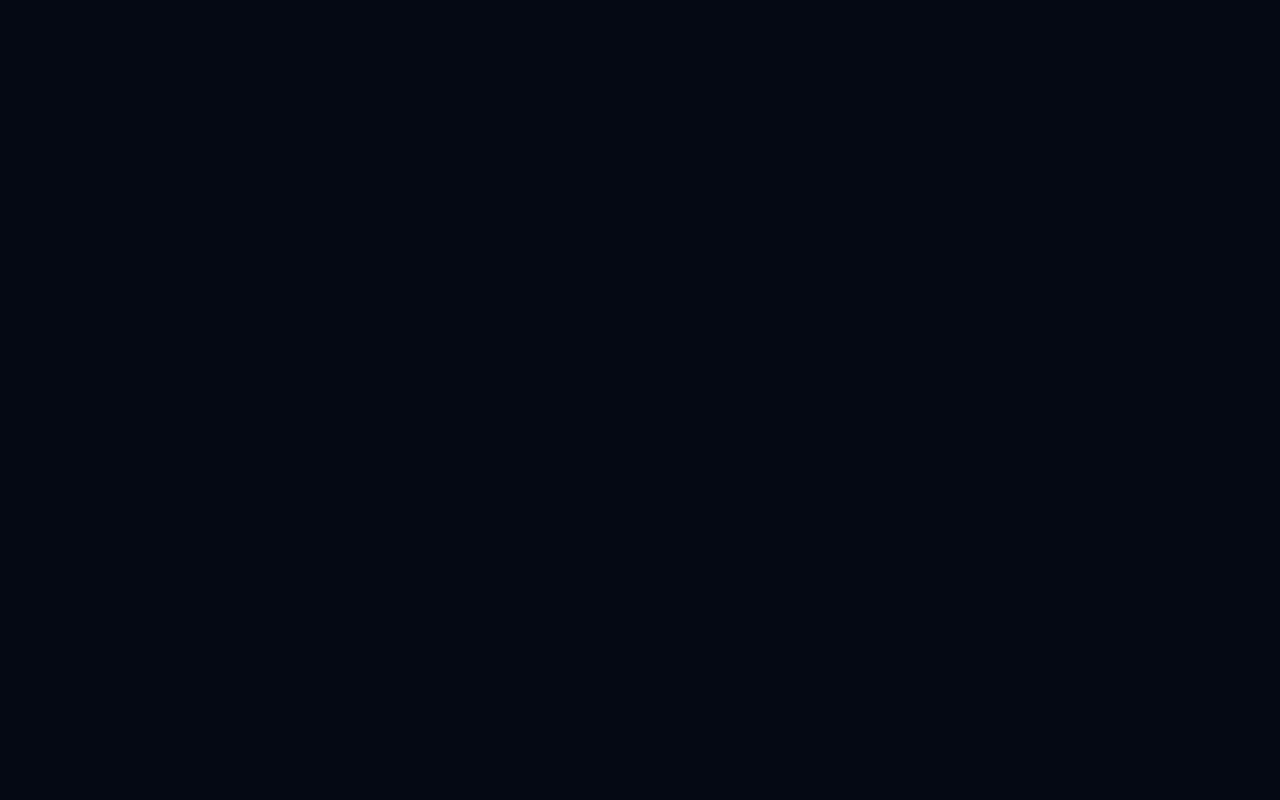
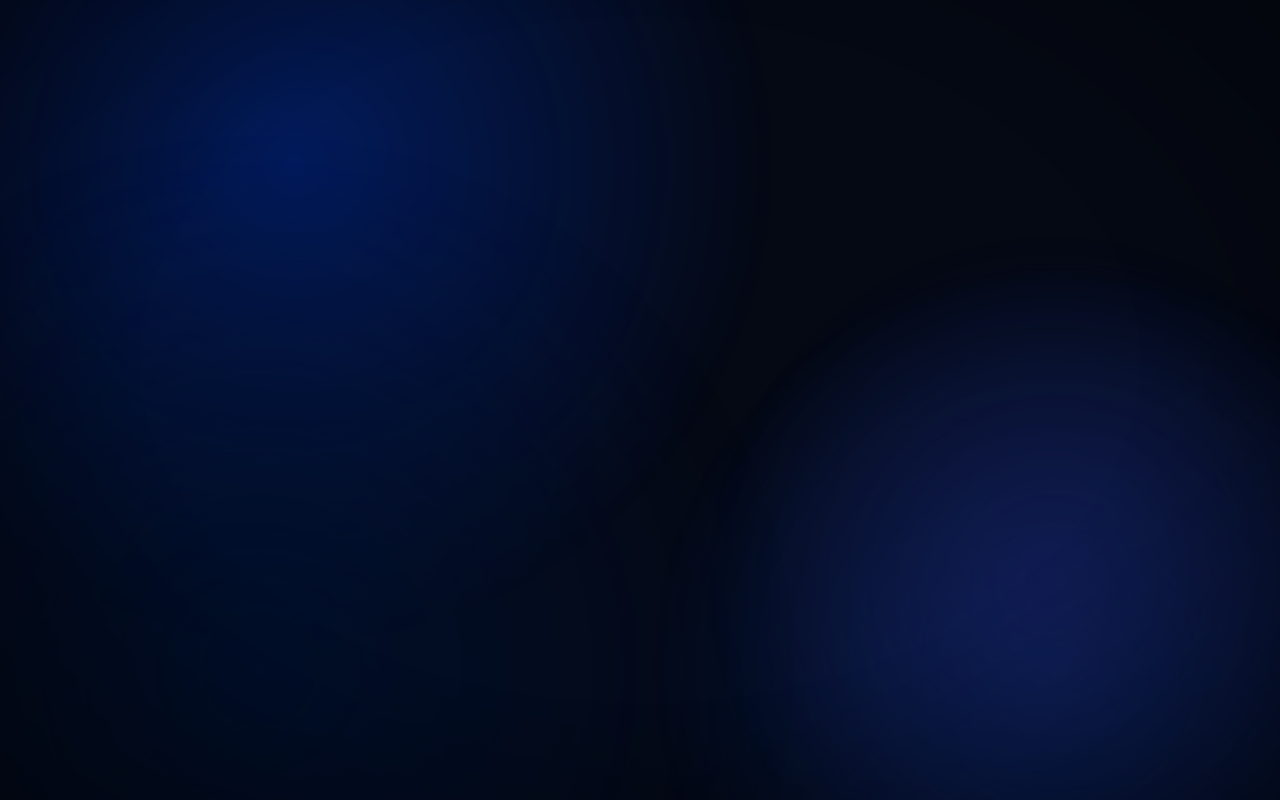
Before and after one commit to osouki22/Portfolio, a Next.js app: page / in a window 1280 px wide. Built offline with nearby package versions, Linux system fonts and the light colour scheme.

Commit message:
feat: add mesh gradient system and palette tokens
Co-Authored-By: Claude Fable 5 <noreply@anthropic.com>
Claude-Session: https://claude.ai/code/session_012t7uKdiQ256taEeUWyJiyj

```diff
--- a/app/globals.css
+++ b/app/globals.css
@@ -94,3 +94,99 @@ body {
   text-transform: uppercase;
   color: var(--ink-45);
 }
+
+/* ---------------------------------------------------------------------------
+   Mesh gradient — fixed behind everything, four soft radial blobs on a dark
+   base, slow ambient drift. Reads only the --mesh-* custom properties.
+   No blur filters: the gradients' own falloff keeps this near-free on GPU.
+--------------------------------------------------------------------------- */
+
+.mesh {
+  position: fixed;
+  inset: 0;
+  z-index: -1;
+  overflow: hidden;
+  background-color: var(--mesh-base);
+}
+
+.mesh__blob {
+  position: absolute;
+  border-radius: 50%;
+  will-change: transform;
+}
+
+.mesh__blob--1 {
+  width: 85vmax;
+  height: 85vmax;
+  top: -30vmax;
+  left: -20vmax;
+  background: radial-gradient(circle, var(--mesh-1) 0%, transparent 62%);
+  opacity: 0.5;
+  animation: mesh-drift-1 46s ease-in-out infinite alternate;
+}
+
+.mesh__blob--2 {
+  width: 70vmax;
+  height: 70vmax;
+  bottom: -25vmax;
+  right: -18vmax;
+  background: radial-gradient(circle, var(--mesh-2) 0%, transparent 60%);
+  opacity: 0.34;
+  animation: mesh-drift-2 58s ease-in-out infinite alternate;
+}
+
+.mesh__blob--3 {
+  width: 62vmax;
+  height: 62vmax;
+  top: 22%;
+  right: -14vmax;
+  background: radial-gradient(circle, var(--mesh-3) 0%, transparent 64%);
+  opacity: 0.55;
+  animation: mesh-drift-3 39s ease-in-out infinite alternate;
+}
+
+.mesh__blob--4 {
+  width: 90vmax;
+  height: 90vmax;
+  bottom: -35vmax;
+  left: -25vmax;
+  background: radial-gradient(circle, var(--mesh-4) 0%, transparent 66%);
+  opacity: 0.75;
+  animation: mesh-drift-4 64s ease-in-out infinite alternate;
+}
+
+.mesh__vignette {
+  position: absolute;
+  inset: 0;
+  background: radial-gradient(
+    ellipse at 50% 45%,
+    transparent 55%,
+    rgba(0, 0, 0, 0.42) 100%
+  );
+}
+
+@keyframes mesh-drift-1 {
+  from { transform: translate3d(0, 0, 0) scale(1); }
+  to   { transform: translate3d(9vmax, 6vmax, 0) scale(1.12); }
+}
+
+@keyframes mesh-drift-2 {
+  from { transform: translate3d(0, 0, 0) scale(1.08); }
+  to   { transform: translate3d(-7vmax, -9vmax, 0) scale(0.96); }
+}
+
+@keyframes mesh-drift-3 {
+  from { transform: translate3d(0, 0, 0) scale(0.95); }
+  to   { transform: translate3d(-10vmax, 7vmax, 0) scale(1.1); }
+}
+
+@keyframes mesh-drift-4 {
+  from { transform: translate3d(0, 0, 0) scale(1); }
+  to   { transform: translate3d(8vmax, -5vmax, 0) scale(1.06); }
+}
+
+@media (prefers-reduced-motion: reduce) {
+  .mesh__blob {
+    animation: none;
+  }
+}
--- a/app/layout.tsx
+++ b/app/layout.tsx
@@ -1,5 +1,6 @@
 import type { Metadata } from "next";
 import { Space_Grotesk } from "next/font/google";
+import MeshGradient from "@/components/layout/MeshGradient";
 import "./globals.css";
 
 const spaceGrotesk = Space_Grotesk({
@@ -20,7 +21,10 @@ export default function RootLayout({
 }: Readonly<{ children: React.ReactNode }>) {
   return (
     <html lang="en" className={spaceGrotesk.variable}>
-      <body className="font-sans">{children}</body>
+      <body className="font-sans">
+        <MeshGradient />
+        {children}
+      </body>
     </html>
   );
 }
--- /dev/null
+++ b/components/layout/MeshGradient.tsx
@@ -0,0 +1,21 @@
+"use client";
+
+/**
+ * The one mesh-gradient implementation on the site. Pure CSS: layered
+ * radial-gradient blobs on a dark base with slow ambient keyframe drift.
+ * Deliberately not WebGL — the GPU budget is reserved for the glitch shaders.
+ *
+ * Reads only the CSS custom properties --mesh-base and --mesh-1..4;
+ * palettes are transitioned by lib/paletteController.ts.
+ */
+export default function MeshGradient() {
+  return (
+    <div className="mesh" aria-hidden="true">
+      <div className="mesh__blob mesh__blob--1" />
+      <div className="mesh__blob mesh__blob--2" />
+      <div className="mesh__blob mesh__blob--3" />
+      <div className="mesh__blob mesh__blob--4" />
+      <div className="mesh__vignette" />
+    </div>
+  );
+}
--- /dev/null
+++ b/lib/motion.ts
@@ -0,0 +1,87 @@
+/**
+ * Every duration and easing curve on the site, named in one place.
+ * Tune motion globally here — components never hardcode timing.
+ *
+ * Intent:
+ *  - glitch: fast, mechanical, discrete (hardware failure)
+ *  - about float: slow, continuous, organic (breathing)
+ *  - work expansion: confident and substantial, never snappy
+ *  - palette shifts: slow and ambient, like a room's lighting changing
+ *  - scroll reveals: restrained, one idea executed precisely
+ */
+
+export const DUR = {
+  /** mesh palette crossfade */
+  palette: 0.85,
+  /** Flip open of a work card into the expanded view */
+  expandOpen: 0.95,
+  /** Flip close back to the grid */
+  expandClose: 0.75,
+  /** prev/next content swap inside the expanded view (faster than the Flip) */
+  projectSwap: 0.45,
+  /** scroll-in reveal of section content */
+  reveal: 1.0,
+  /** grid cards fading back when one expands */
+  gridRecede: 0.6,
+  /** side-nav label reveal */
+  navLabel: 0.35,
+} as const;
+
+export const EASE = {
+  /** default deceleration for reveals and UI */
+  out: "power3.out",
+  /** symmetric moves (palette, nav scroll) */
+  inOut: "power2.inOut",
+  /**
+   * The work expansion — a custom curve with weight: fast commitment,
+   * long confident settle. Registered as "expansion" via CustomEase.
+   */
+  expansionCurve: "M0,0 C0.72,0 0.16,1 1,1",
+  expansion: "expansion",
+  /** prev/next swap — quicker, decisive */
+  swap: "power2.out",
+  /** palette drift */
+  palette: "sine.inOut",
+} as const;
+
+/** Glitch CPU-side dynamics (per-frame lerp factors at 60 fps). */
+export const GLITCH = {
+  /** how fast uIntensity rises on cursor movement */
+  attack: 0.22,
+  /** first-stage release — quick collapse */
+  releaseFast: 0.1,
+  /** second-stage release — slow final settle */
+  releaseSlow: 0.03,
+  /** intensity below which release switches to the slow stage */
+  releaseKnee: 0.3,
+  /** resting intensity floor — scanlines/grain persist, image stays alive */
+  restHero: 0.07,
+  restCard: 0.05,
+  /** strip re-randomization rate (Hz) — discrete, not continuous */
+  stepRate: 12.0,
+  /** max horizontal strip displacement (uv units) */
+  maxShiftHero: 0.16,
+  maxShiftCard: 0.09, // ~55% of hero — grid must stay legible
+} as const;
+
+/** About floating text. */
+export const FLOAT = {
+  /** vertical drift amplitude in px */
+  amp: 5,
+  /** rotational drift amplitude in degrees */
+  rot: 0.6,
+  /** base period in seconds (per-word phase offsets desynchronize it) */
+  period: 6.5,
+  /** cursor repulsion radius in px */
+  radius: 180,
+  /** max repulsion displacement in px */
+  push: 26,
+  /** over-damped spring: per-frame lerp toward target (no bounce) */
+  damping: 0.075,
+} as const;
+
+/** Lenis config — refined, not floaty. */
+export const SCROLL = {
+  lerp: 0.09,
+  wheelMultiplier: 1.0,
+} as const;
--- /dev/null
+++ b/lib/paletteController.ts
@@ -0,0 +1,38 @@
+"use client";
+
+import gsap from "gsap";
+import { palettes, type PaletteKey } from "./palettes";
+import { DUR, EASE } from "./motion";
+
+let activeKey: PaletteKey = "default";
+let tween: gsap.core.Tween | null = null;
+
+/**
+ * Tween the five mesh CSS custom properties on :root toward a palette.
+ * The mesh gradient (and anything else reading the variables) follows
+ * automatically — like a room's lighting shifting, never a hard cut.
+ */
+export function transitionPalette(key: PaletteKey, duration: number = DUR.palette) {
+  if (typeof document === "undefined" || key === activeKey) return;
+  activeKey = key;
+  const p = palettes[key];
+  tween?.kill();
+  tween = gsap.to(document.documentElement, {
+    "--mesh-base": p.base,
+    "--mesh-1": p.c1,
+    "--mesh-2": p.c2,
+    "--mesh-3": p.c3,
+    "--mesh-4": p.c4,
+    duration,
+    ease: EASE.palette,
+    overwrite: "auto",
+  });
+}
+
+export function resetPalette(duration?: number) {
+  transitionPalette("default", duration);
+}
+
+export function getActivePalette(): PaletteKey {
+  return activeKey;
+}
--- /dev/null
+++ b/lib/palettes.ts
@@ -0,0 +1,68 @@
+/**
+ * Single source of truth for every mesh-gradient palette on the site.
+ *
+ * The mesh gradient reads only the five CSS custom properties
+ * (--mesh-base, --mesh-1..4); changing a palette here requires no other
+ * code changes anywhere.
+ */
+
+export interface Palette {
+  base: string;
+  c1: string;
+  c2: string;
+  c3: string;
+  c4: string;
+}
+
+export const palettes = {
+  /** Klein blue — Hero, About, Contact, and the Work grid at rest. */
+  default: {
+    base: "#050914",
+    c1: "#002FA7", // Klein blue
+    c2: "#0B4FD8",
+    c3: "#1B1F5C",
+    c4: "#001233",
+  },
+  /** warm, sensory, coffee ritual — amber and roasted tones */
+  aurabrew: {
+    base: "#0D0705",
+    c1: "#C4762A",
+    c2: "#7A3B12",
+    c3: "#E0A55C",
+    c4: "#2A1409",
+  },
+  /** cool, precise, modern fintech — silver-cyan on deep slate */
+  silvrbank: {
+    base: "#05080D",
+    c1: "#4DA6C7",
+    c2: "#8FA8B8",
+    c3: "#1E3A4C",
+    c4: "#0A1620",
+  },
+  /** electric mobility — high-voltage green on graphite */
+  instantbox: {
+    base: "#050A07",
+    c1: "#39D98A",
+    c2: "#0E7A4A",
+    c3: "#B8F5D4",
+    c4: "#0A1A12",
+  },
+  /** warm, approachable, human-animal connection — terracotta and cream */
+  bark: {
+    base: "#0E0806",
+    c1: "#E07A4F",
+    c2: "#F2C89B",
+    c3: "#8A3F22",
+    c4: "#241009",
+  },
+  /** architectural restraint — bone, stone, structural neutrals */
+  alejandraPelay: {
+    base: "#0A0908",
+    c1: "#D9D2C7",
+    c2: "#8C8378",
+    c3: "#4A443C",
+    c4: "#1A1714",
+  },
+} as const satisfies Record<string, Palette>;
+
+export type PaletteKey = keyof typeof palettes;
```
